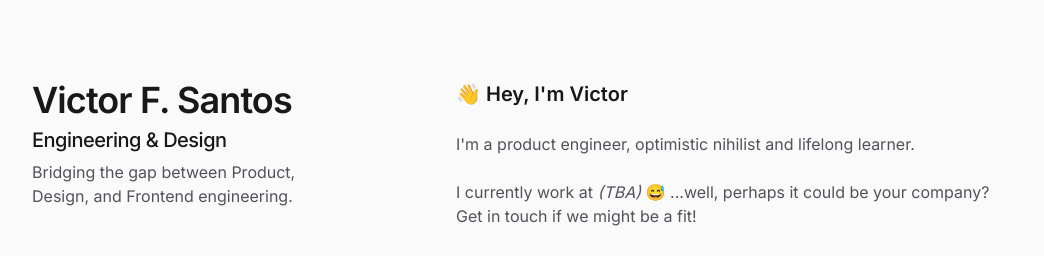
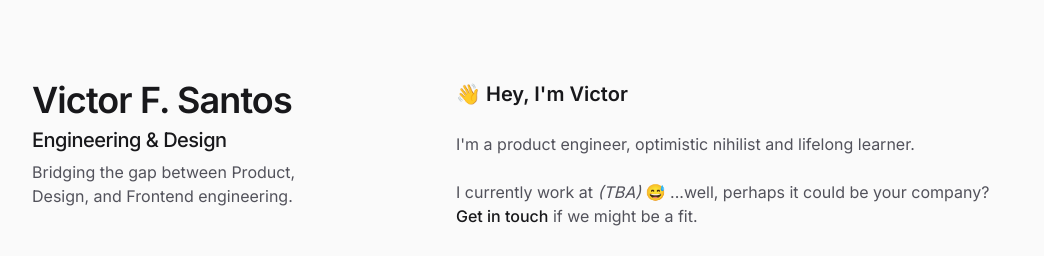
Before and after one commit to victorgaard/portfolio-v2, a Next.js app: page / in a window 1280 px wide. Shown: the top 256 px of the page, without its empty margins (96-1140 px from the left). Built offline with nearby package versions, Linux system fonts and the light colour scheme; no server answers.

Commit message:
chore: copy change about section

```diff
--- a/components/SectionAbout.tsx
+++ b/components/SectionAbout.tsx
@@ -10,7 +10,15 @@ function SectionSummary() {
       </Typography.Paragraph>
       <Typography.Paragraph>
         I currently work at <em>(TBA)</em> 😅 ...well, perhaps it could be your
-        company? Get in touch if we might be a fit!
+        company?
+        <br />
+        <TextLink
+          href="mailto:hey@victorsantos.work"
+          className="decoration-amber-500"
+        >
+          Get in touch
+        </TextLink>{" "}
+        if we might be a fit.
       </Typography.Paragraph>
       <Typography.Paragraph>
         Previously, I was working at{" "}
```
